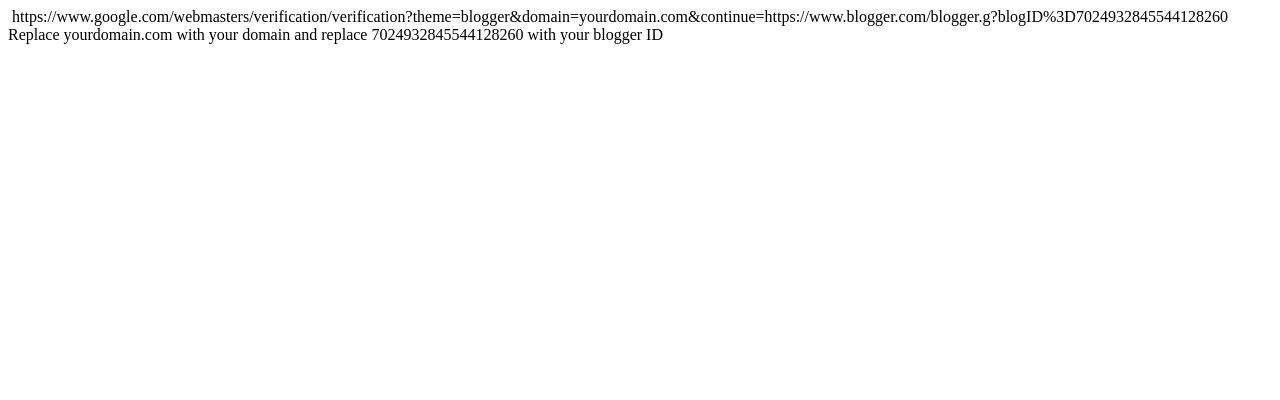
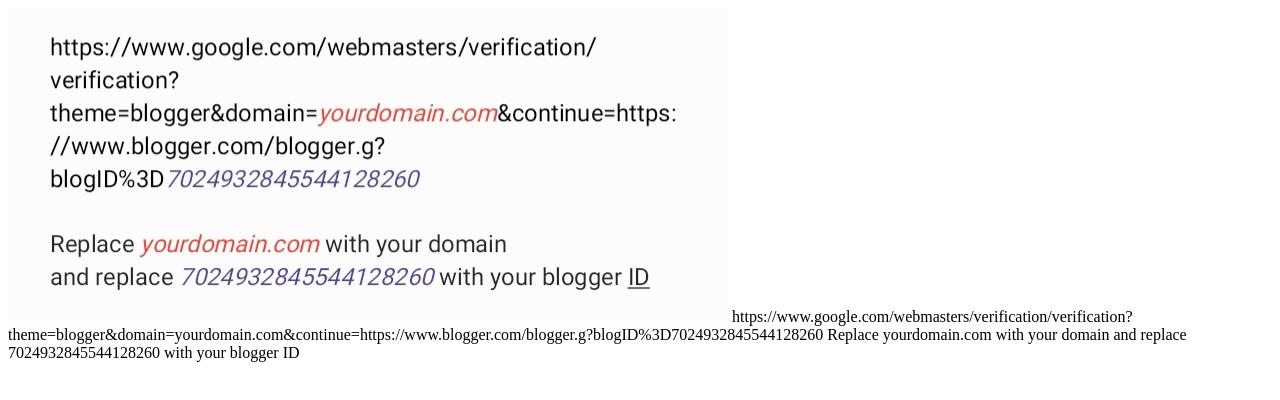
Before and after one commit to animeshxd/host, a plain HTML site: page hi.html in a window 1280 px wide. Drawn offline with Linux system fonts and the light colour scheme.

Commit message:
Update hi.html

```diff
--- a/hi.html
+++ b/hi.html
@@ -1,8 +1,9 @@
 <html>
 <body>
-<img src=""/>
+<img src="20200813_224554.jpg"/>
 https://www.google.com/webmasters/verification/verification?theme=blogger&domain=yourdomain.com&continue=https://www.blogger.com/blogger.g?blogID%3D7024932845544128260
 
 Replace yourdomain.com with your domain
 and replace 7024932845544128260 with your blogger ID
 </body>
+</html>
```
